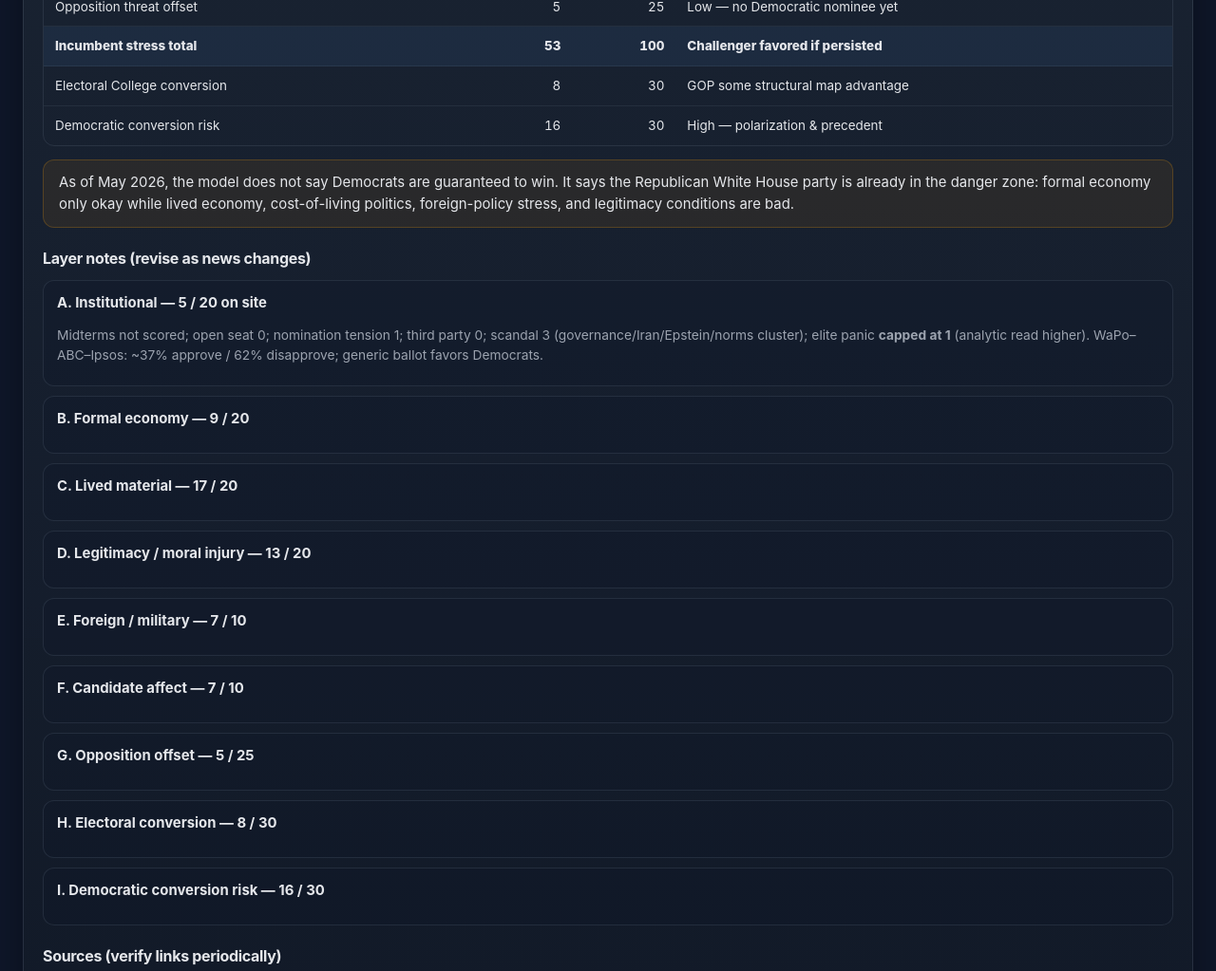
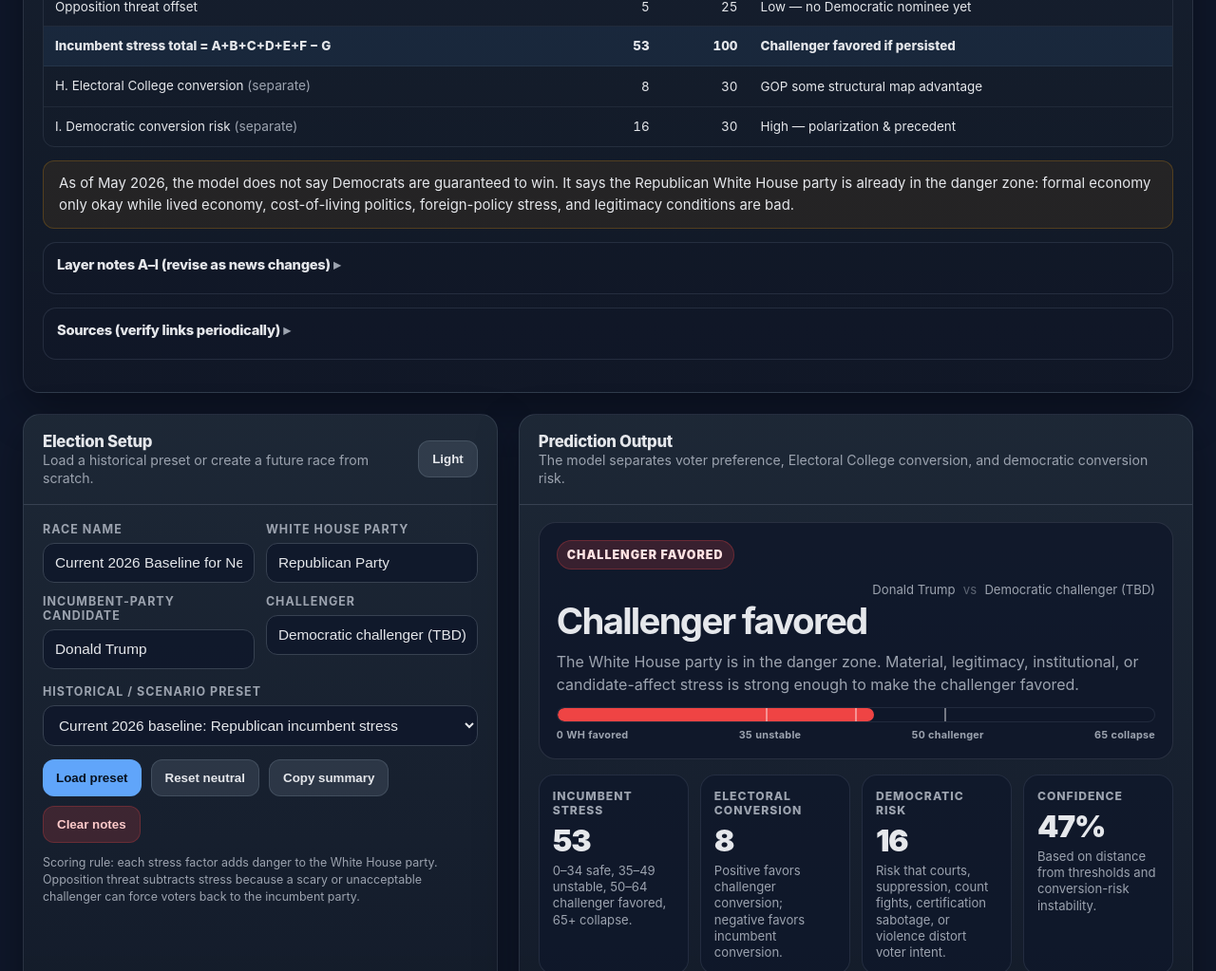
Before and after one commit to tashiscool/election-prediction-builder, a website: page historical_legitimacy_stress_model_site.html in a window 1280 px wide. Shown: the part 1060-2083 px from the top of the page at 95% size. Drawn offline with Linux system fonts and the light colour scheme.

Commit message:
Align Pages UI with Election Compass: matchup line, baseline visibility, robots.txt
- Show result banner matchup (incumbent vs challenger) from setup fields.
- Hide Current 2026 baseline card unless that preset is active, matching Lovable behavior.
- Add permissive robots.txt for GitHub Pages.

Co-authored-by: Cursor <cursoragent@cursor.com>

```diff
--- a/historical_legitimacy_stress_model_site.html
+++ b/historical_legitimacy_stress_model_site.html
@@ -3,7 +3,15 @@
 <head>
   <meta charset="UTF-8" />
   <meta name="viewport" content="width=device-width, initial-scale=1.0" />
-  <title>Historical Legitimacy Stress Model</title>
+  <title>Historical Legitimacy Stress Model · 2026 edition</title>
+  <meta name="description" content="Transparent rubric for White House party stress, Electoral College conversion, and democratic machinery risk. Historical presets and May 2026 current-condition baseline." />
+  <meta name="theme-color" content="#0f172a" />
+  <meta property="og:title" content="Historical Legitimacy Stress Model · 2026 edition" />
+  <meta property="og:description" content="Score incumbent-party vulnerability with lived material stress, legitimacy layers, geography, and machinery risk—separate from headline polls." />
+  <meta property="og:type" content="website" />
+  <meta name="twitter:card" content="summary_large_image" />
+  <meta name="twitter:title" content="Historical Legitimacy Stress Model · 2026 edition" />
+  <meta name="twitter:description" content="Transparent rubric for White House party stress, Electoral College conversion, and democratic machinery risk." />
   <style>
     :root {
       --bg: #0f172a;
@@ -561,20 +569,118 @@
       accent-color: var(--blue);
     }
 
-    .bar-wrap {
+    .stress-bar-shell {
+      margin-top: 12px;
+    }
+
+    .stress-bar-inner {
+      position: relative;
+      height: 16px;
+      border-radius: 999px;
       background: rgba(15, 23, 42, 0.88);
-      border: 1px solid rgba(148, 163, 184, 0.12);
-      border-radius: 999px;
-      height: 14px;
+      border: 1px solid rgba(148, 163, 184, 0.14);
       overflow: hidden;
-      margin-top: 8px;
-    }
-
-    .bar {
-      height: 100%;
+    }
+
+    body.light .stress-bar-inner {
+      background: rgba(226, 232, 240, 0.95);
+      border-color: rgba(148, 163, 184, 0.35);
+    }
+
+    #stressBar {
+      position: absolute;
+      left: 0;
+      top: 0;
+      bottom: 0;
       width: 0;
       border-radius: 999px;
-      transition: width 0.18s ease, background 0.18s ease;
+      z-index: 1;
+      transition: width 0.2s ease, background 0.2s ease;
+    }
+
+    .stress-bar-ticks {
+      position: absolute;
+      inset: 0;
+      z-index: 2;
+      pointer-events: none;
+    }
+
+    .stress-bar-ticks span {
+      position: absolute;
+      top: -5px;
+      bottom: -5px;
+      width: 2px;
+      margin-left: -1px;
+      background: rgba(255, 255, 255, 0.42);
+      border-radius: 1px;
+    }
+
+    body.light .stress-bar-ticks span {
+      background: rgba(15, 23, 42, 0.28);
+    }
+
+    .stress-bar-legend {
+      display: flex;
+      justify-content: space-between;
+      flex-wrap: wrap;
+      gap: 4px 8px;
+      margin-top: 6px;
+      font-size: 0.68rem;
+      font-weight: 700;
+      letter-spacing: 0.02em;
+      color: var(--muted);
+      font-variant-numeric: tabular-nums;
+    }
+
+    .result-matchup {
+      font-size: 0.82rem;
+      color: var(--muted);
+      margin: 0 0 10px;
+      text-align: right;
+    }
+
+    .result-matchup .vs {
+      opacity: 0.55;
+      padding: 0 0.35em;
+    }
+
+    details.baseline-accordion {
+      margin: 14px 0;
+      border: 1px solid rgba(148, 163, 184, 0.16);
+      border-radius: 14px;
+      padding: 0 14px 10px;
+      background: rgba(15, 23, 42, 0.28);
+    }
+
+    body.light details.baseline-accordion {
+      background: rgba(248, 250, 252, 0.85);
+    }
+
+    details.baseline-accordion > summary {
+      list-style: none;
+      cursor: pointer;
+      font-weight: 800;
+      font-size: 0.92rem;
+      padding: 12px 0 8px;
+      letter-spacing: -0.02em;
+    }
+
+    details.baseline-accordion > summary::-webkit-details-marker {
+      display: none;
+    }
+
+    details.baseline-accordion > summary::after {
+      content: " ▸";
+      color: var(--muted);
+      font-weight: 700;
+    }
+
+    details.baseline-accordion[open] > summary::after {
+      content: " ▾";
+    }
+
+    .baseline-accordion-body details {
+      margin-top: 8px;
     }
 
     .explain {
@@ -858,9 +964,9 @@
               <tr title="Section E: major foreign/military failure, war fatigue, hypocrisy damage. Separate from D so you do not double-count the same headline twice without splitting mechanisms."><td>Foreign / military stress</td><td>7</td><td>10</td><td>Iran war / oil-cost drag</td></tr>
               <tr title="Section F: nominee weakness, speaking to material pain, coalition alienation. Scores fit between candidate and the moment."><td>Candidate affect / coalition fit</td><td>7</td><td>10</td><td>Weak outside GOP base</td></tr>
               <tr title="Section G is subtracted from raw stress (A–F). Higher offset = challenger seen as scarier or more unacceptable, pulling voters back toward the WH party. Low here because no Democratic nominee exists yet to anchor fear or unpopularity."><td>Opposition threat offset</td><td>5</td><td>25</td><td>Low — no Democratic nominee yet</td></tr>
-              <tr class="sum-row" title="Formula on this site: clamp( A+B+C+D+E+F − G , 0, 100 ). Bands: 0–34 WH party favored; 35–49 competitive/unstable; 50–64 challenger favored; 65+ collapse risk for WH party."><td>Incumbent stress total</td><td>53</td><td>100</td><td>Challenger favored if persisted</td></tr>
-              <tr title="Section H only: geography and efficiency of votes—overconcentration, challenger swing efficiency, third-party map, realignment, PV–EC split risk. Shown separately from the headline stress number; it mainly informs converted-outcome logic (national vote vs Electoral College), not the raw stress band by itself."><td>Electoral College conversion</td><td>8</td><td>30</td><td>GOP some structural map advantage</td></tr>
-              <tr title="Section I only: machinery risk—close margins, ballot disputes, partisan administration, courts, certification pathways, violence, structural mismatch. Does not add into the headline incumbent stress total; it flags scenarios where voter intent and certified outcome could diverge, and it lowers model confidence when high."><td>Democratic conversion risk</td><td>16</td><td>30</td><td>High — polarization &amp; precedent</td></tr>
+              <tr class="sum-row" title="Formula on this site: clamp( A+B+C+D+E+F − G , 0, 100 ). Bands: 0–34 WH party favored; 35–49 competitive/unstable; 50–64 challenger favored; 65+ collapse risk for WH party."><td>Incumbent stress total = A+B+C+D+E+F − G</td><td>53</td><td>100</td><td>Challenger favored if persisted</td></tr>
+              <tr title="Section H only: geography and efficiency of votes—overconcentration, challenger swing efficiency, third-party map, realignment, PV–EC split risk. Shown separately from the headline stress number; it mainly informs converted-outcome logic (national vote vs Electoral College), not the raw stress band by itself."><td>H. Electoral College conversion <span class="layer-detail" style="display:inline;margin:0;">(separate)</span></td><td>8</td><td>30</td><td>GOP some structural map advantage</td></tr>
+              <tr title="Section I only: machinery risk—close margins, ballot disputes, partisan administration, courts, certification pathways, violence, structural mismatch. Does not add into the headline incumbent stress total; it flags scenarios where voter intent and certified outcome could diverge, and it lowers model confidence when high."><td>I. Democratic conversion risk <span class="layer-detail" style="display:inline;margin:0;">(separate)</span></td><td>16</td><td>30</td><td>High — polarization &amp; precedent</td></tr>
             </tbody>
           </table>
         </div>
@@ -869,9 +975,11 @@
           As of May 2026, the model does not say Democrats are guaranteed to win. It says the Republican White House party is already in the danger zone: formal economy only okay while lived economy, cost-of-living politics, foreign-policy stress, and legitimacy conditions are bad.
         </blockquote>
 
-        <h3 title="Expand each layer for dated notes. Replace text when new polls or events change your scoring story.">Layer notes (revise as news changes)</h3>
-
-        <details open>
+        <details class="baseline-accordion">
+          <summary title="Per-layer narrative for the May 2026 baseline. Collapsed by default to match a cleaner dashboard layout (like Election Compass).">Layer notes A–I (revise as news changes)</summary>
+          <div class="baseline-accordion-body">
+
+        <details>
           <summary title="Institutional layer factors and why they sum to 5 on capped sliders for this baseline.">A. Institutional — 5 / 20 on site</summary>
           <p class="layer-detail">Midterms not scored; open seat 0; nomination tension 1; third party 0; scandal 3 (governance/Iran/Epstein/norms cluster); elite panic <strong>capped at 1</strong> (analytic read higher). WaPo–ABC–Ipsos: ~37% approve / 62% disapprove; generic ballot favors Democrats.</p>
         </details>
@@ -908,7 +1016,11 @@
           <p class="layer-detail">Close margins, ballot fights, partisan admin, courts, certification precedent, violence risk, structural mismatch — institutional-risk layer, not a prediction of fraud.</p>
         </details>
 
-        <h3 title="External evidence for the narrative and for spot-checking data points. Replace or add links as you refresh the baseline.">Sources (verify links periodically)</h3>
+          </div>
+        </details>
+
+        <details class="baseline-accordion">
+          <summary title="External evidence for the narrative and for spot-checking data points. Replace or add links as you refresh the baseline.">Sources (verify links periodically)</summary>
         <ul class="sources">
           <li><a href="https://www.washingtonpost.com/politics/2026/05/03/trump-approval-ratings-poll/" rel="noopener noreferrer" target="_blank">Washington Post — Trump approval / generic ballot (May 2026)</a></li>
           <li><a href="https://www.bea.gov/news/2026/gdp-advance-estimate-1st-quarter-2026" rel="noopener noreferrer" target="_blank">BEA — GDP advance Q1 2026</a></li>
@@ -924,6 +1036,7 @@
           <li><a href="https://www.ap.org/news-highlights/spotlights/2026/trumps-approval-on-economy-falls-in-ap-norc-poll-showing-new-warning-signs-for-president/" rel="noopener noreferrer" target="_blank">AP — Economy approval / Iran</a></li>
           <li><a href="https://www.theguardian.com/commentisfree/2026/may/03/young-americans-trump-elections" rel="noopener noreferrer" target="_blank">The Guardian — Young voters / Trump</a></li>
         </ul>
+        </details>
       </div>
     </section>
 
@@ -980,9 +1093,25 @@
       <div class="content">
         <div id="resultBanner" class="result-banner" title="The banner classification follows incumbent stress bands. Fine print in Popular Mandate vs Converted Outcome accounts for geography and democratic risk.">
           <div id="resultPill" class="pill warn">Calculating</div>
+          <p id="resultBannerMatchup" class="result-matchup" aria-live="polite"></p>
           <h2 id="mainPrediction">Competitive / unstable</h2>
           <p id="predictionExplanation">Adjust the model inputs to generate a prediction.</p>
-          <div class="bar-wrap"><div class="bar" id="stressBar"></div></div>
+          <div class="stress-bar-shell" title="Filled width is incumbent stress 0–100. Tick marks: 35 unstable threshold, 50 challenger-favored threshold, 65 collapse-risk threshold.">
+            <div class="stress-bar-inner">
+              <div id="stressBar"></div>
+              <div class="stress-bar-ticks" aria-hidden="true">
+                <span style="left: 35%;" title="35 — competitive / unstable"></span>
+                <span style="left: 50%;" title="50 — challenger favored band begins"></span>
+                <span style="left: 65%;" title="65 — White House party collapse risk"></span>
+              </div>
+            </div>
+            <div class="stress-bar-legend">
+              <span>0 WH favored</span>
+              <span>35 unstable</span>
+              <span>50 challenger</span>
+              <span>65 collapse</span>
+            </div>
+          </div>
         </div>
 
         <div class="score-grid">
@@ -1025,7 +1154,7 @@
       <div class="card-header">
         <div>
           <div class="card-title" title="Every slider pulls guidance text from the embedded model JSON. Score each factor against the White House party unless you are in Opposition Threat Offset (G), which subtracts stress.">Model Inputs</div>
-          <div class="card-note" title="Factor names show the full rubric on hover; sliders show the rubric line for the current value. Expand sections to reduce scrolling.">Hover factor names (dotted underline) or sliders for full rubric tooltips; details update as you drag.</div>
+          <div class="card-note" title="Factor names show the full rubric on hover; sliders show the rubric line for the current value. Expand sections to reduce scrolling.">Sections A–F add stress to the White House party; G subtracts (opposition threat). H and I are reported separately for geography and machinery risk—same logic as the Election Compass / Lovable build.</div>
         </div>
       </div>
       <div class="content" id="factorContainer"></div>
@@ -1072,6 +1201,14 @@
   <script>
     const STORAGE_KEY = "hlsm-session-v2";
     const EMBEDDED_CTX_ID = "embedded-model-context";
+    const BASELINE_PRESET_ID = "current-2026-baseline";
+
+    function syncBaselineVisibility() {
+      const banner = document.getElementById("current-baseline");
+      const sel = document.getElementById("presetSelect");
+      if (!banner || !sel) return;
+      banner.classList.toggle("hidden", sel.value !== BASELINE_PRESET_ID);
+    }
 
     const SECTION_META = [
       { jsonKey: "institutionalStress", id: "institutional", title: "A. Institutional Stress", isOffset: false },
@@ -1739,6 +1876,13 @@
       pill.className = `pill ${classification.css}`;
       pill.textContent = classification.label;
 
+      const matchupEl = document.getElementById("resultBannerMatchup");
+      if (matchupEl) {
+        const inc = document.getElementById("incumbentCandidate").value.trim() || "Incumbent nominee";
+        const ch = document.getElementById("challengerCandidate").value.trim() || "Challenger nominee";
+        matchupEl.innerHTML = `${escapeHtml(inc)} <span class="vs">vs</span> ${escapeHtml(ch)}`;
+      }
+
       document.getElementById("mainPrediction").textContent = classification.label;
       document.getElementById("predictionExplanation").textContent = classification.summary;
 
@@ -1770,6 +1914,7 @@
 
       scheduleSave();
       updateAll();
+      syncBaselineVisibility();
     }
 
     function resetNeutral() {
@@ -1826,7 +1971,7 @@
         if (saved.analystNotes !== undefined) document.getElementById("analystNotes").value = saved.analystNotes;
         if (saved.presetId) document.getElementById("presetSelect").value = saved.presetId;
       } else {
-        loadPresetById("current-2026-baseline");
+        loadPresetById(BASELINE_PRESET_ID);
       }
     }
 
@@ -1918,6 +2063,7 @@
       attachListeners();
       restoreStateOrDefault();
       updateAll();
+      syncBaselineVisibility();
       document.getElementById("resultBanner").setAttribute("aria-busy", "false");
     }
 
--- /dev/null
+++ b/robots.txt
@@ -0,0 +1,2 @@
+User-agent: *
+Allow: /
```
